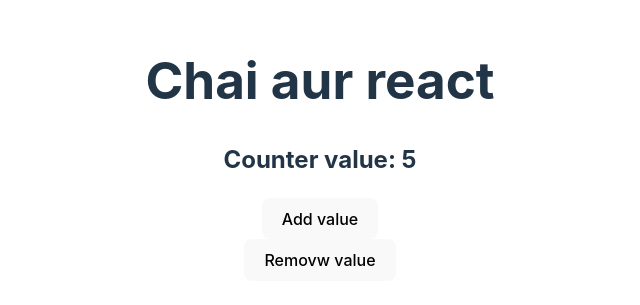
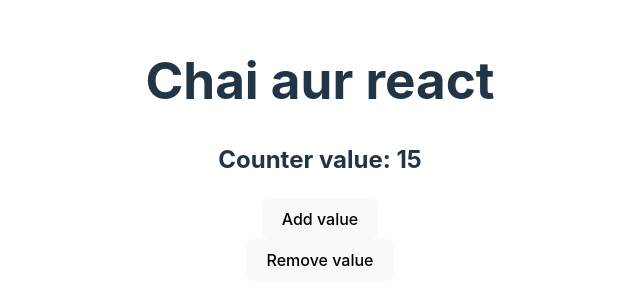
Before and after one commit to DebeshMondal/CHAI-AUR-REACT, a React (Vite) app in the folder 02counter/: page / in a window 1280 px wide. Shown: the part 251-556 px from the top of the page, without its empty margins (320-960 px from the left). Built offline with nearby package versions, Linux system fonts and the light colour scheme.

Commit message:
Add counter functionality and update button actions in App component

```diff
--- a/02counter/src/App.jsx
+++ b/02counter/src/App.jsx
@@ -5,15 +5,24 @@ import './App.css'
 
 function App() {
 
+   let counter = 15  // counter value
+
+  const addValue = () => {
+    console.log("Add value",Math.random());
+
+  }
+
   return (
     <>
 
      <h1>Chai aur react</h1>
-      <h2>Counter value: 5 </h2>
+      <h2>Counter value: {counter}</h2>
 
-      <button>Add value</button>
+      <button
+      onClick={addValue}
+      >Add value</button>
       <br />
-      <button>Removw value</button>
+      <button>Remove value</button>
     </>
   )
 }
```
